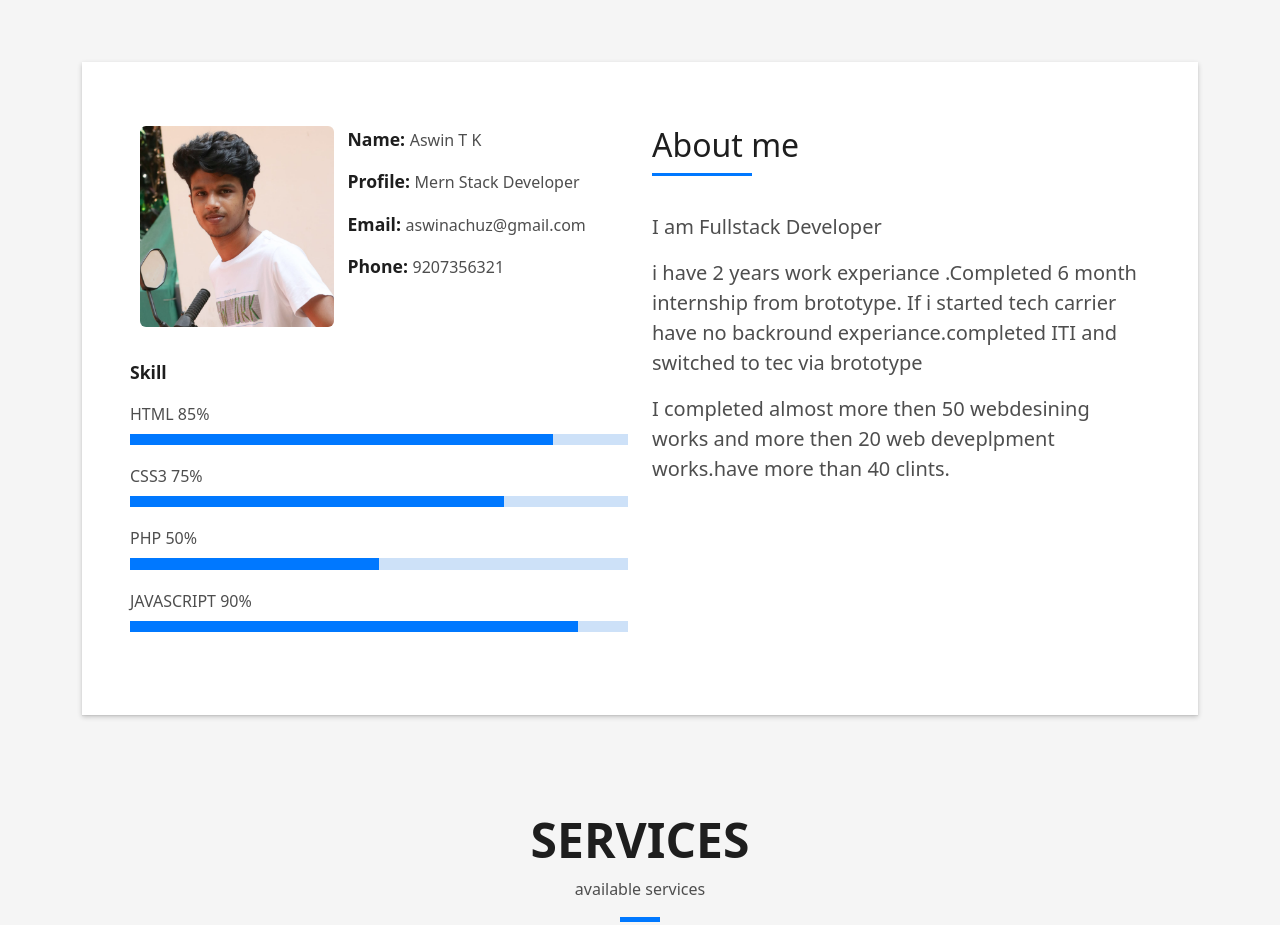
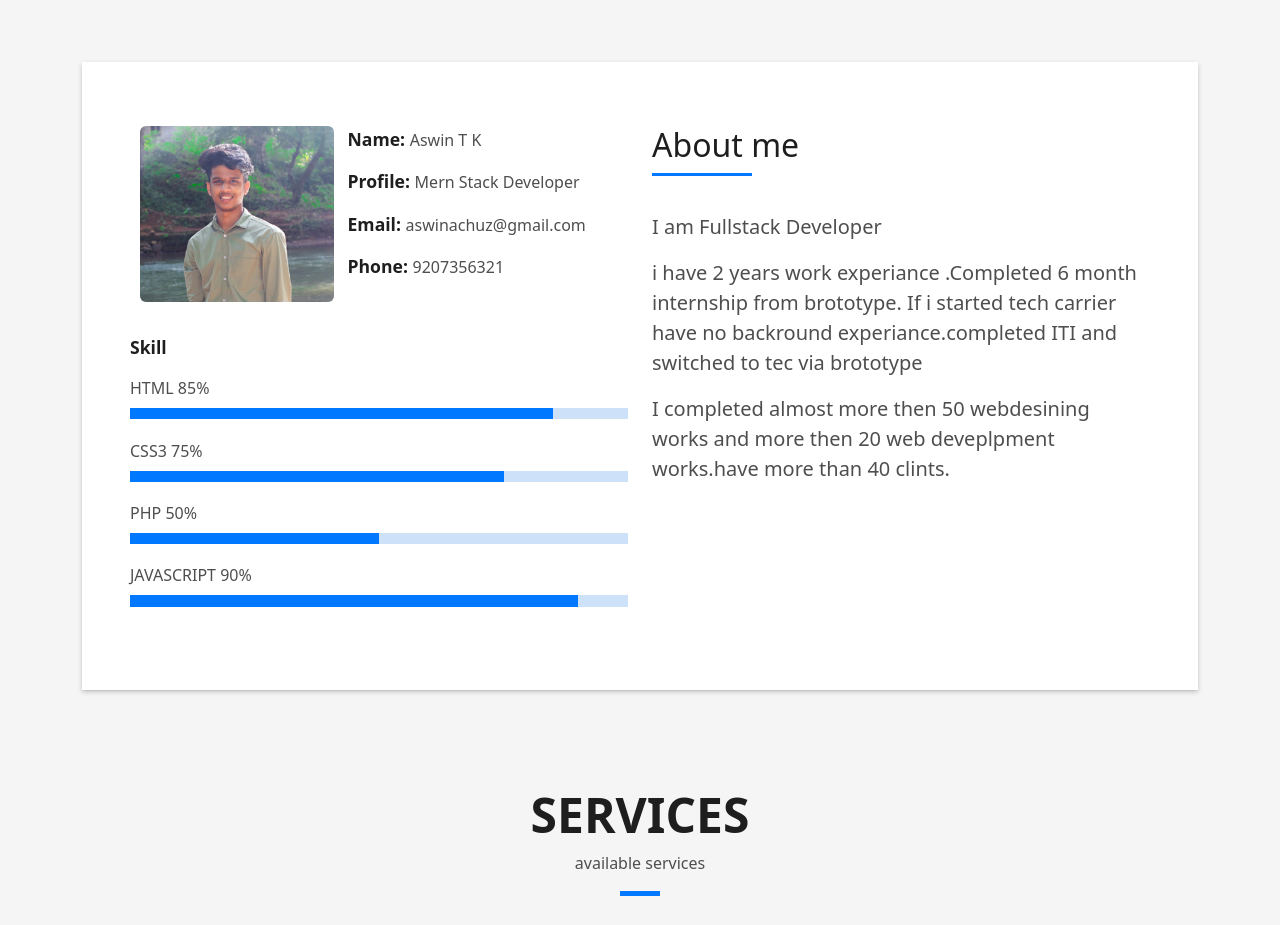
Before and after one commit to A-s-w-i-n/DevFolio, a plain HTML site: page index.html in a window 1280 px wide. Shown: the part 802-1727 px from the top of the page. Drawn offline with Linux system fonts and the light colour scheme.

Commit message:
commit 9

```diff
--- a/index.html
+++ b/index.html
@@ -85,7 +85,7 @@
                   <div class="row">
                     <div class="col-sm-6 col-md-5">
                       <div class="about-img">
-                        <img src="assets/img/aswin1.jpg" class="img-fluid rounded b-shadow-a" alt="">
+                        <img src="assets/img/aswin.jpg" class="img-fluid rounded b-shadow-a" alt="">
                       </div>
                     </div>
                     <div class="col-sm-6 col-md-7">
```
